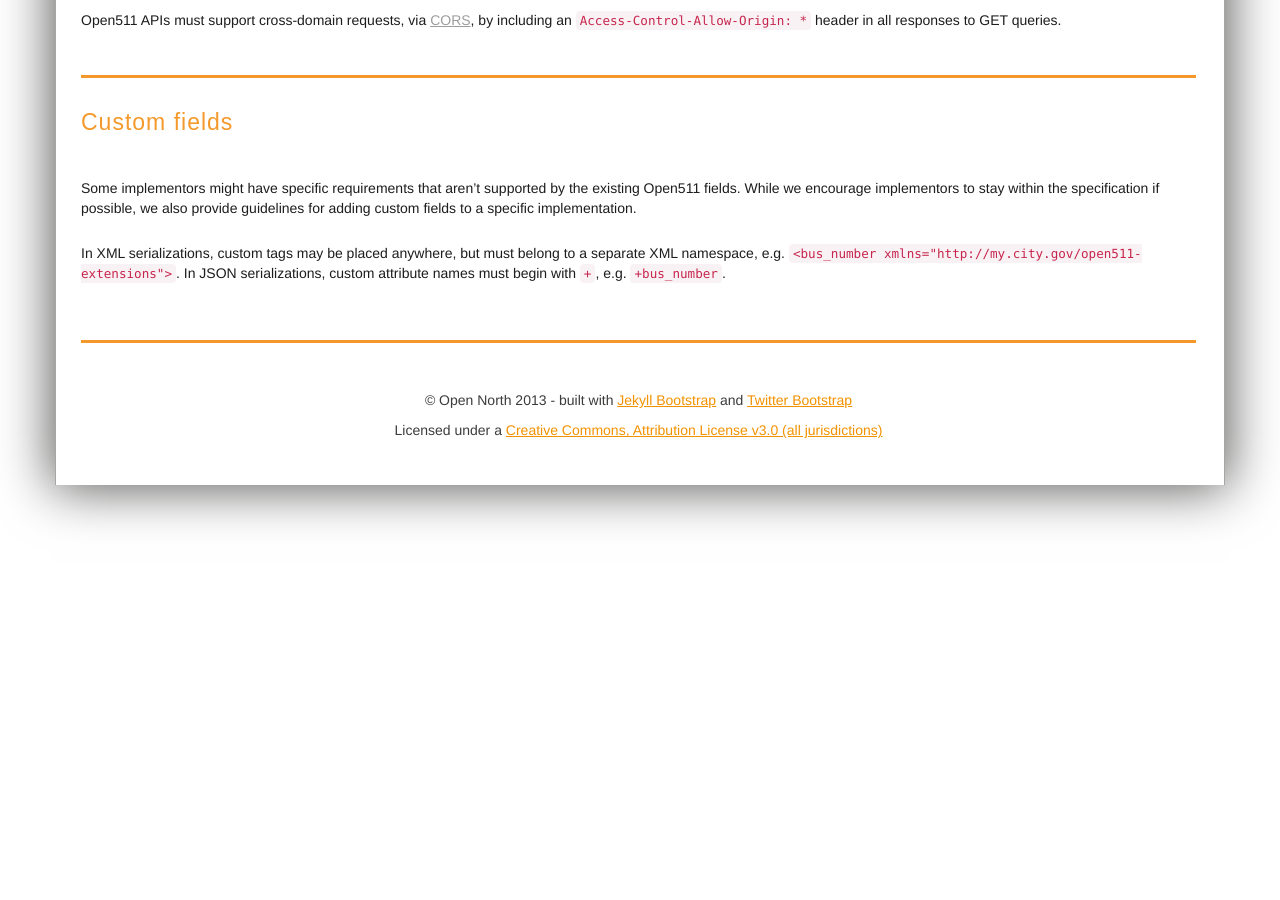
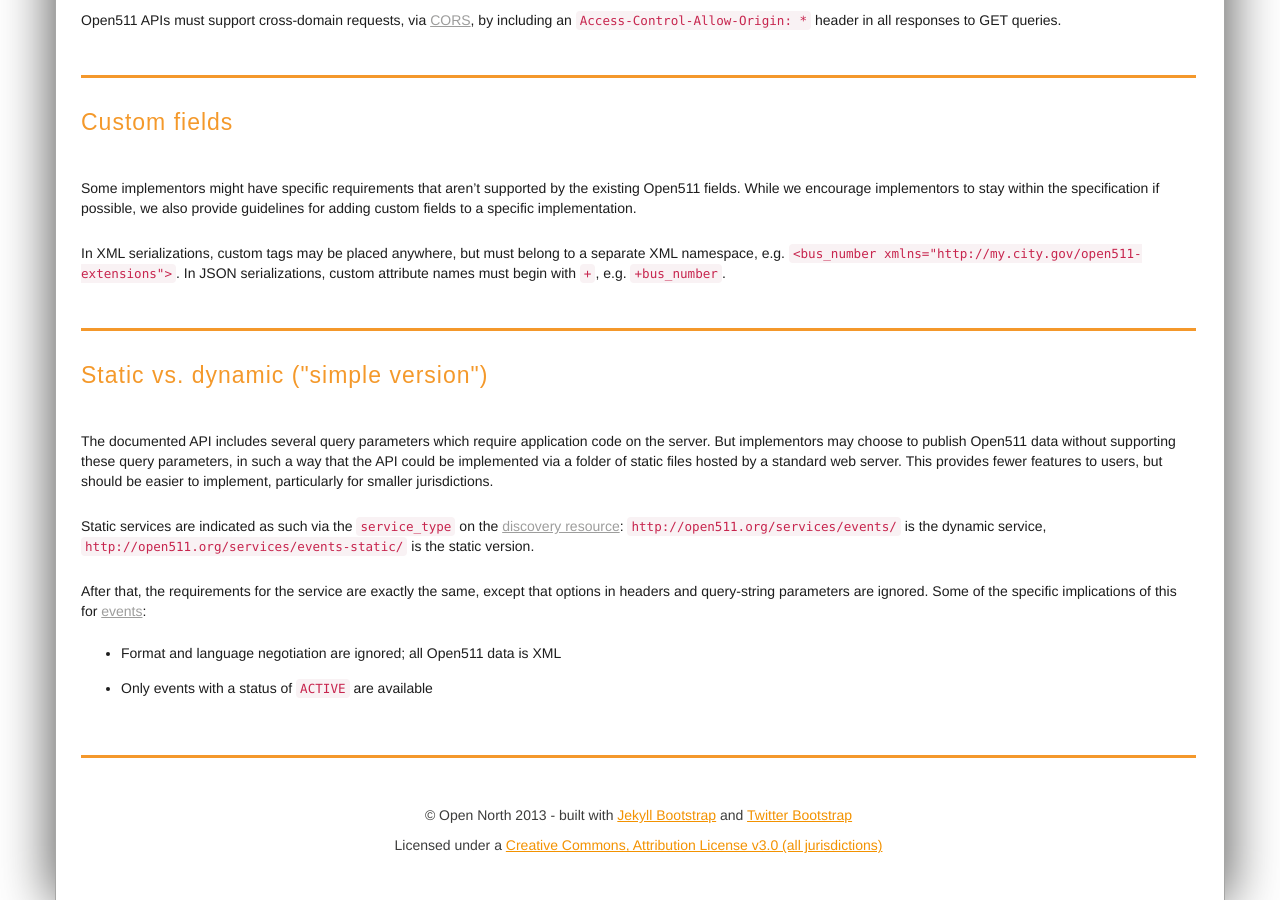
Before and after one commit to open511/Open511API, a Jekyll site: the page built from guidelines.html, in a window 1280 px wide and 900 px high, scrolled down 8109 px. Built offline with Jekyll 4.4.1, drawn with Linux system fonts in a browser that asks for light colours; nearby versions of some CDN libraries; library files that are not in the unit come from our copies.

Commit message:
Initial documentation of static API version

```diff
--- a/guidelines.html
+++ b/guidelines.html
@@ -312,3 +312,13 @@ pagination_spec :
 <h3>Custom fields</h3>
 <p>Some implementors might have specific requirements that aren&rsquo;t supported by the existing Open511 fields. While we encourage implementors to stay within the specification if possible, we also provide guidelines for adding custom fields to a specific implementation.</p>
 <p>In XML serializations, custom tags may be placed anywhere, but must belong to a separate XML namespace, e.g. <code>&lt;bus_number xmlns=&quot;http://my.city.gov/open511-extensions&quot;&gt;</code>. In JSON serializations, custom attribute names must begin with <code>+</code>, e.g. <code>+bus_number</code>.</p>
+
+<a id="simple"></a>
+<h3>Static vs. dynamic (&quot;simple version&quot;)</h3>
+<p>The documented API includes several query parameters which require application code on the server. But implementors may choose to publish Open511 data without supporting these query parameters, in such a way that the API could be implemented via a folder of static files hosted by a standard web server. This provides fewer features to users, but should be easier to implement, particularly for smaller jurisdictions.</p>
+<p>Static services are indicated as such via the <code>service_type</code> on the <a href="root.html">discovery resource</a>: <code>http://open511.org/services/events/</code> is the dynamic service, <code>http://open511.org/services/events-static/</code> is the static version.</p>
+<p>After that, the requirements for the service are exactly the same, except that options in headers and query-string parameters are ignored. Some of the specific implications of this for <a href="event.html">events</a>:</p>
+<ul>
+  <li>Format and language negotiation are ignored; all Open511 data is XML</li>
+  <li>Only events with a status of <code>ACTIVE</code> are available</li>
+</ul>
--- a/root.html
+++ b/root.html
@@ -43,7 +43,7 @@ representation :
     - name: <p>&mdash; service_type</p>
       mandatory: Mandatory
       type: <a href="guidelines.html#links">Link</a>
-      desc: <p>A URL representing an Open511 service like Events or Areas. The URL follows the same logic as an XML namespace&colon; it's a unique identifier for the service type, though clients will never need to visit that URL. It's recommended that the URL point to human-readable documentation for the service.</p><p>All services that are part of this specification will have URLs starting with <code>http&colon;//open511.org/services/</code>. Other organizations may want to build services that are outside the current scope of this specification but otherwise fit in with the other Open511 services; such services will have URLs not on open511.org. Such services must follow the <a href="guidelines.html">guidelines</a> of this specification.</p><p>Values for current Open511 services are&colon;</p><ul><li><code>http&colon;//open511.org/services/events/</code></li><li><code>http&colon;//open511.org/services/areas/</code></li><li><code>http&colon;//open511.org/services/cameras/</code></li><li><code>http&colon;//open511.org/services/roads/</code></li><li><code>http&colon;//open511.org/services/traffic_segments/</code></li></ul>
+      desc: <p>A URL representing an Open511 service like Events or Areas. The URL follows the same logic as an XML namespace&colon; it's a unique identifier for the service type, though clients will never need to visit that URL. It's recommended that the URL point to human-readable documentation for the service.</p><p>All services that are part of this specification will have URLs starting with <code>http&colon;//open511.org/services/</code>. Other organizations may want to build services that are outside the current scope of this specification but otherwise fit in with the other Open511 services; such services will have URLs not on open511.org. Such services must follow the <a href="guidelines.html">guidelines</a> of this specification.</p><p>Values for current Open511 services are&colon;</p><ul><li><code>http&colon;//open511.org/services/events/</code></li><li><code>http&colon;//open511.org/services/events-static/</code></li><li><code>http&colon;//open511.org/services/areas/</code></li><li><code>http&colon;//open511.org/services/cameras/</code></li><li><code>http&colon;//open511.org/services/roads/</code></li><li><code>http&colon;//open511.org/services/traffic_segments/</code></li></ul>
 
     - name: <p>&mdash; self/url</p>
       mandatory: Mandatory
```
